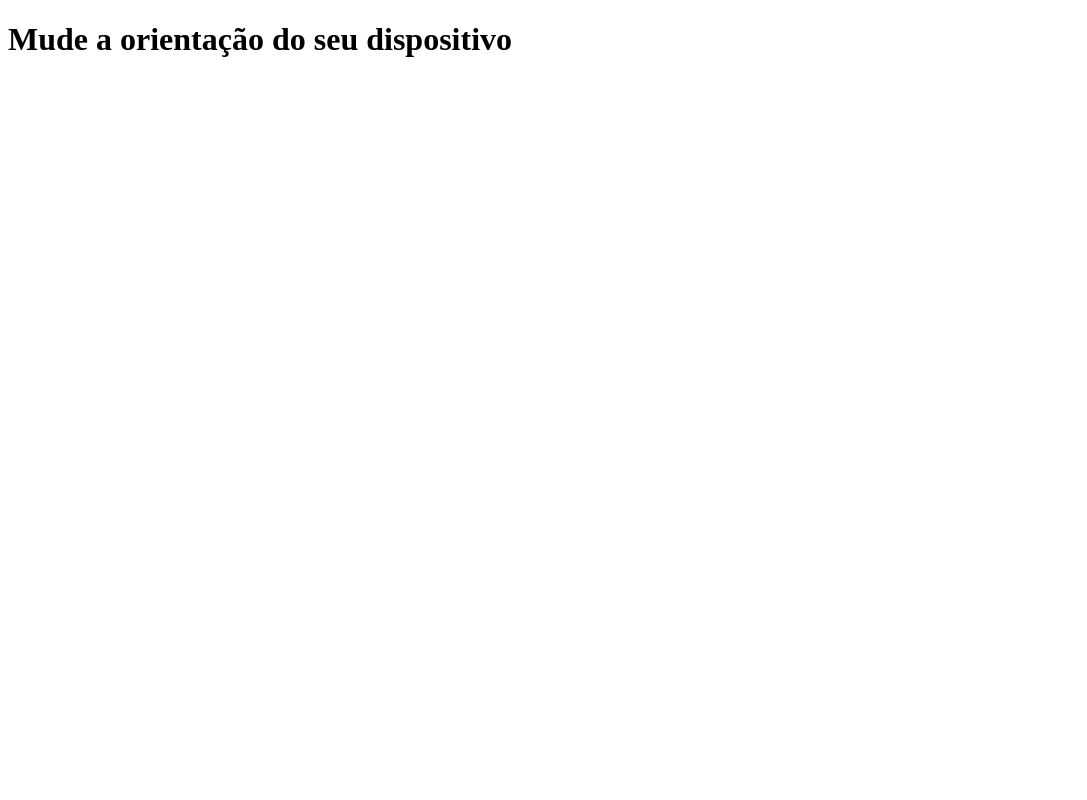
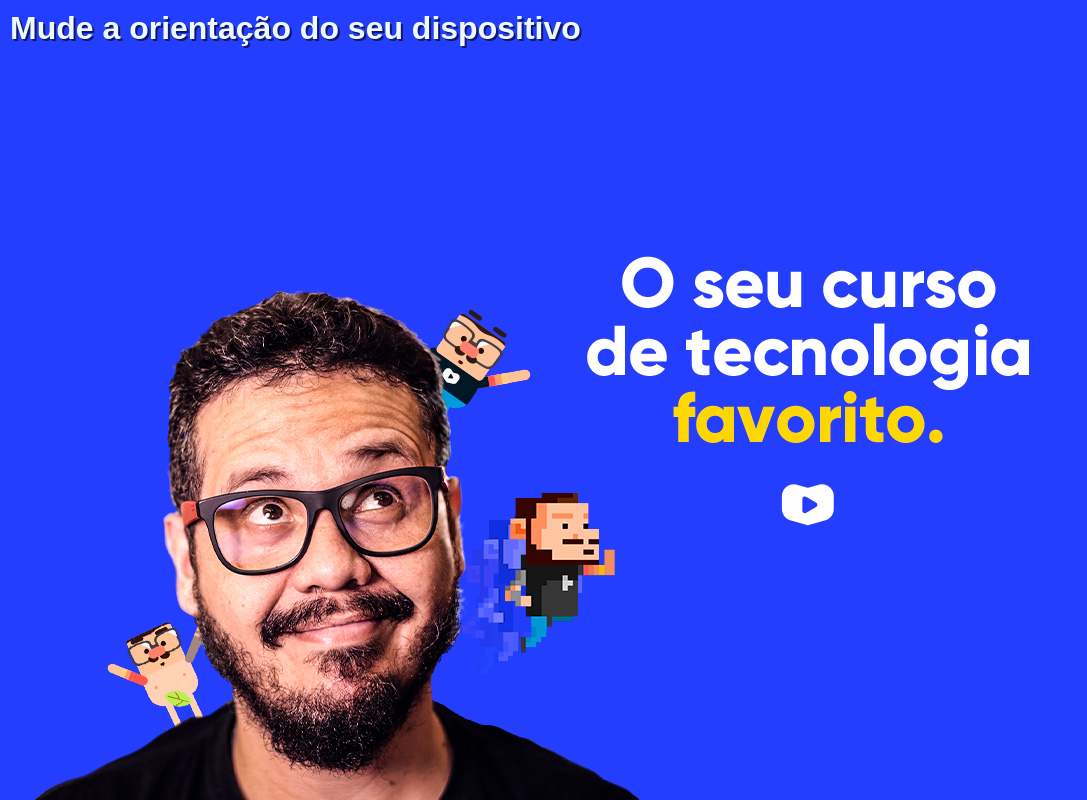
Before and after one commit to camiladlima/camiladlima.github.io, a plain HTML site: page exercicios/ex026/mq002/index.html in a window 1280 px wide. Shown: the whole page, without its empty margins (0-1087 px from the left). Drawn offline with Linux system fonts and the light colour scheme.

Commit message:
imagens adcionadas

```diff
--- a/exercicios/ex026/mq002/estilos/paisagem.css
+++ b/exercicios/ex026/mq002/estilos/paisagem.css
@@ -1 +1,6 @@
 @charset "UFT-8";
+
+body{
+    background-image: url("../imagens/cev-landscape.jpg");
+    background-position: left bottom;
+}
--- a/exercicios/ex026/mq002/estilos/retrato.css
+++ b/exercicios/ex026/mq002/estilos/retrato.css
@@ -1 +1,7 @@
 @charset "UFT-8";
+
+body{
+    background-image: url("../imagens/cev-portrait.jpg");
+    background-position: center bottom;
+
+}
--- a/exercicios/ex026/mq002/estilos/style.css
+++ b/exercicios/ex026/mq002/estilos/style.css
@@ -1 +1,23 @@
 @charset "UFT-8";
+
+/* Configurações gerais */
+
+*{
+    margin: 0px;
+    padding: 0p;
+}
+
+html, body{
+    width: 100vw;
+    height: 100vh;
+    font-family: Arial, Helvetica, sans-serif;
+    background-color: #233eff ;
+    background-size: contain;
+    background-repeat: no-repeat;
+}
+
+h1{
+    color: aliceblue;
+    text-shadow: 2px 2px 0px  #0e1967 ;
+    padding: 10px;
+}
```
